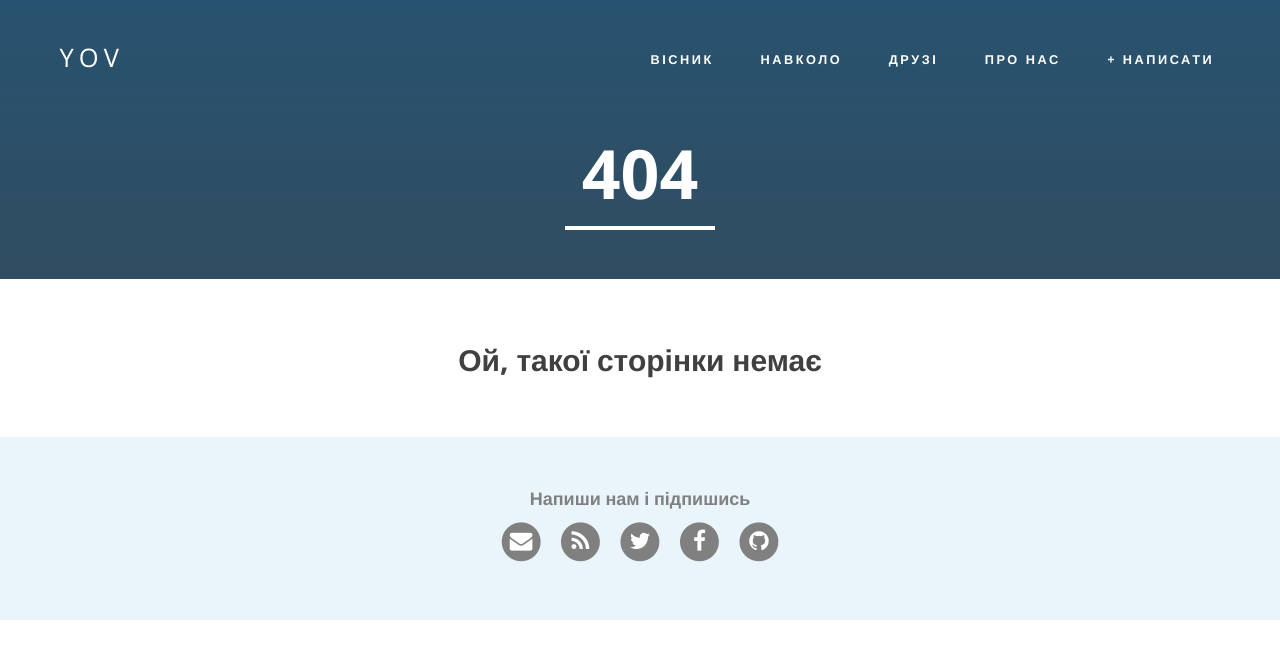
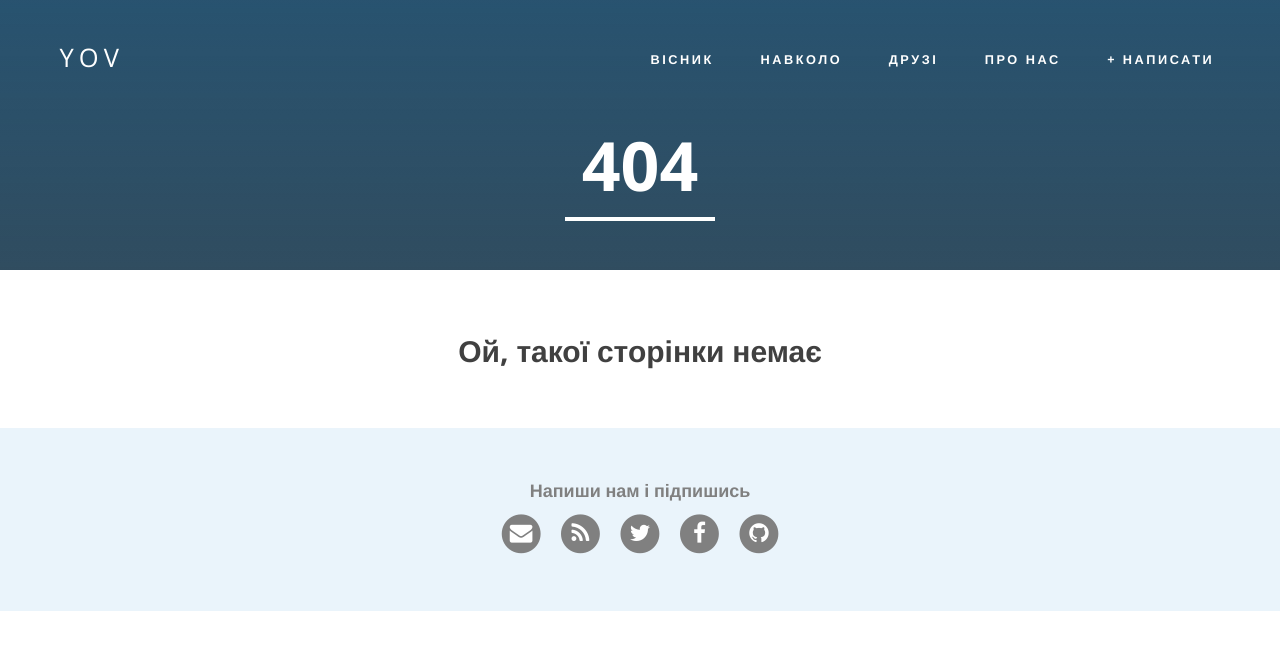
Before and after one commit to boretskyi/boretskyi.github.io, a Jekyll site: the page built from 404.md, in a window 1280 px wide. Shown: the top 659 px of the page. Built offline with Jekyll 4.4.1, drawn with Linux system fonts in a browser that asks for light colours; nearby versions of some CDN libraries; Markdown is read by kramdown in place of the engine named in the settings; comment, search, counter and statistics services are not loaded.

Commit message:
Make heading padding-top a little bit smaller

```diff
--- a/_sass/site.scss
+++ b/_sass/site.scss
@@ -298,7 +298,7 @@ hr.small {
   .site-heading,
   .post-heading,
   .page-heading {
-    padding: 8em 0 2em;
+    padding: 7.5em 0 2em;
     color: white;
   }
   .site-heading,
```
